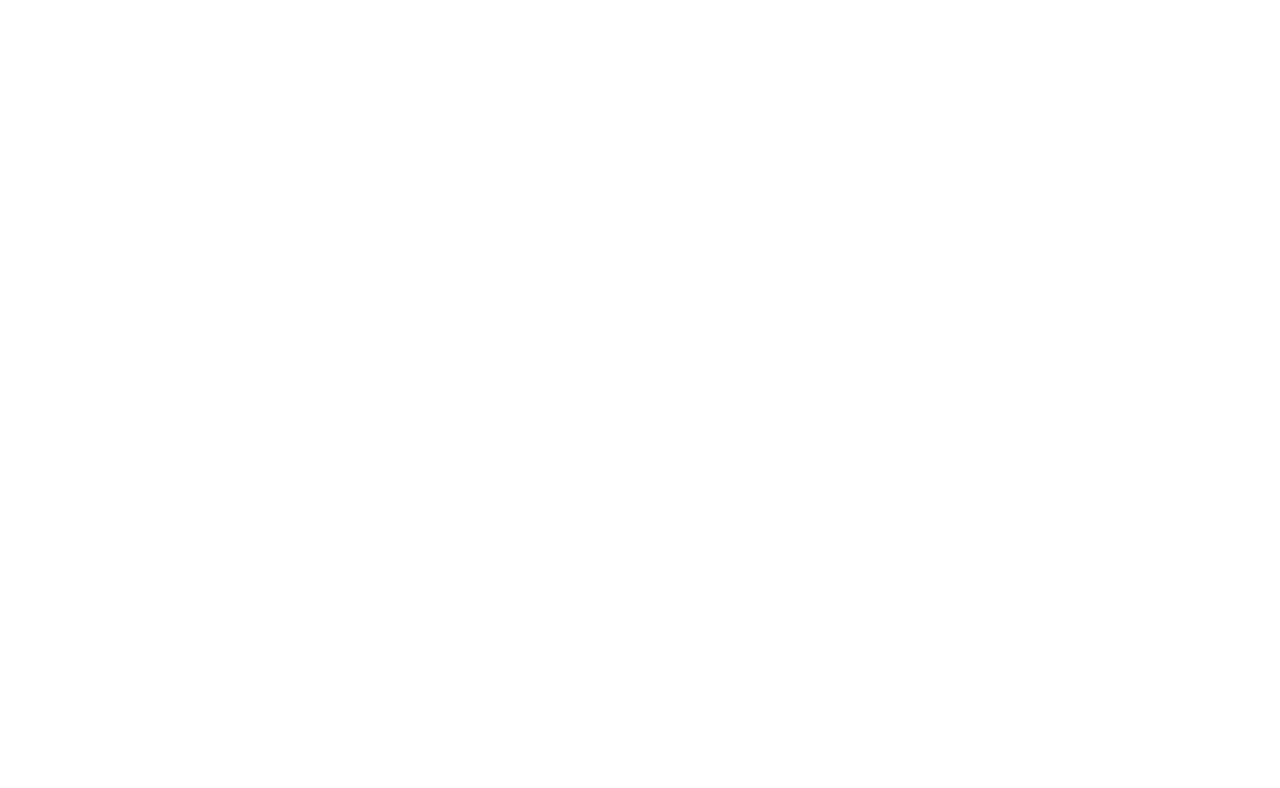
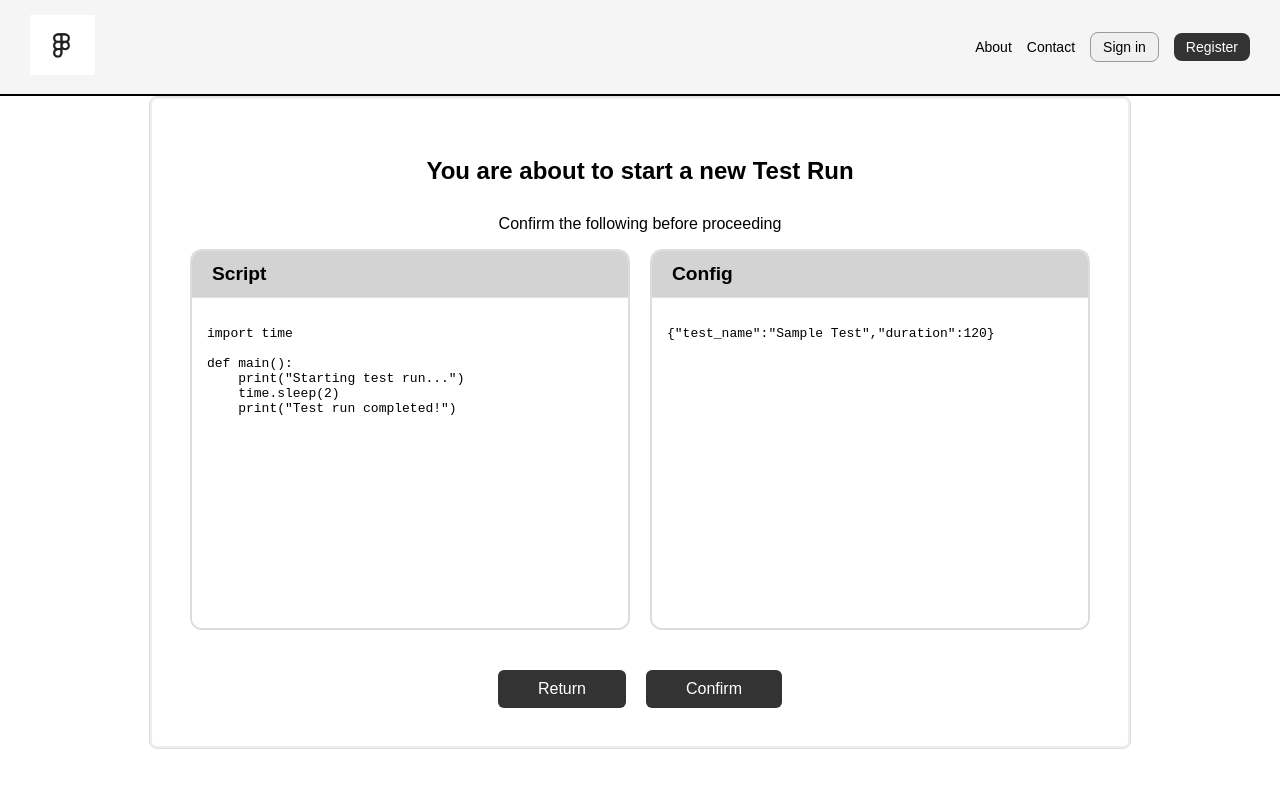
Before and after one commit to alyaver/DockVision, a React (Vite) app in the folder client/: page /confirmation in a window 1280 px wide. Before the commit this address had no page. Shown: the top 788 px of the page. Built offline with nearby package versions, Linux system fonts and the light colour scheme.

Commit message:
Implemented Confirmation Page *Boilerplate* for users starting test runs

```diff
--- a/client/src/App.jsx
+++ b/client/src/App.jsx
@@ -2,6 +2,8 @@
 import TitlePage from './pages/TitlePage';
 import About from './pages/About';
 import Contact from './pages/Contact'
+import Dashboard from './pages/Dashboard';
+import Confirmation from './pages/Confirmation';
 
 function App() {
   return (
@@ -10,6 +12,8 @@
         <Route path="/" element={<TitlePage />} />
         <Route path="/about" element={<About />} />
         <Route path="/contact" element={<Contact />} />
+        <Route path="/dashboard" element={<Dashboard />} />
+        <Route path="/confirmation" element={<Confirmation />} />
       </Routes>
     </Router>
   );
--- /dev/null
+++ b/client/src/confirmationPage.css
@@ -0,0 +1,97 @@
+/* Confirmation Page */
+
+.Confirmation-Page {
+  display: flex;
+  justify-content: center;
+  align-items: center;
+  min-height: 75vh;
+  font-family: sans-serif;
+}
+
+.Confirmation-Box {
+  background: white;
+  border: 1px solid #ddd;
+  padding: 40px;
+  border-radius: 8px;
+  max-width: 900px;
+  width: 100%;
+  text-align: center;
+  box-shadow: inset 0 0 0 2px #eee;
+
+}
+
+.Display-Card {
+  flex: 1;
+  border: 2px solid #ddd;
+  border-radius: 12px;
+  text-align: left;
+  overflow: hidden;
+}
+
+.Card-Title {
+  background-color: lightgray;
+  padding: 12px 20px;
+  font-weight: bold;
+  font-size: 1.2rem;
+  border-bottom: 1px solid #e0e0e0;
+}
+
+.Card-Content {
+  display: flex;
+  gap: 20px;
+  margin-bottom: 40px;
+  width: 100%;
+}
+
+.Card-Container {
+  height: 300px;
+  padding: 15px;
+  overflow-y: auto;
+  overflow-x: auto;
+  background-color: #fff;
+}
+
+.Title {
+  margin-bottom: 30px;
+  font-weight: 600;
+}
+
+.Button-Group {
+  display: flex;
+  justify-content: center;
+  gap: 20px;
+}
+
+.Button {
+  padding: 10px 40px;
+  border-radius: 6px;
+  border: none;
+  cursor: pointer;
+  font-size: 1rem;
+  font-weight: 500;
+  color: white;
+  background-color: #333;
+  transition: opacity 0.15s, transform 0.1s;
+}
+
+.Button:hover {
+  opacity: 0.88;
+  transform: translateY(-1px);
+}
+
+.Button:active {
+  transform: translateY(0);
+}
+
+.Button-primary {
+  background-color: #1a1a1a;
+  color: #ffffff;
+  border-color: #1a1a1a;
+  justify-content: center;
+  font-weight: 600;
+  margin-top: 4px;
+}
+
+.Button-primary:hover {
+  opacity: 0.85;
+}
--- /dev/null
+++ b/client/src/pages/Confirmation.jsx
@@ -0,0 +1,57 @@
+import Navigation from '../components/Navigation';
+import { Link } from 'react-router-dom';
+import '../Main.css';
+import '../confirmationPage.css';
+
+// sample python script and JSON config for testing
+const samplePythonScript = `import time
+
+def main():
+    print("Starting test run...")
+    time.sleep(2)
+    print("Test run completed!")`
+;
+
+const sampleJsonConfig = JSON.stringify({
+    "test_name": "Sample Test",
+    "duration": 120
+});
+
+// Display both the Python script and the JSON configuration
+const DisplayCard = ({title, content}) => (
+    <div className="Display-Card">
+        <div className="Card-Title">{title}</div>
+        <div className="Card-Container">
+            <pre><code>{content}</code></pre>
+        </div>
+    </div>
+);
+
+
+const Confirmation = ({pythonScript = samplePythonScript, jsonConfig = sampleJsonConfig, onConfirm, onReturn = "/Dashboard"}) => {
+    return(
+     <>
+        <Navigation />
+        <div className="Confirmation-Page">
+            <div className="Confirmation-Box">
+                <h2 className = "Title">You are about to start a new Test Run</h2>
+                <p>Confirm the following before proceeding</p>
+
+                <div className="Card-Content">
+                    <DisplayCard title="Script" content={pythonScript} />
+                    <DisplayCard title="Config" content={jsonConfig} />
+                </div>
+
+                <div className="Button-Group">
+                    <Link to = "/Dashboard">
+                        <button className="Button Return">Return</button>
+                    </Link>
+                    <button className="Button Confirm" onClick={onConfirm}>Confirm</button> {/* Awaiting for page to be completed to implement functionality */}
+                </div>
+            </div>
+        </div>
+    </>
+    );
+};
+
+export default Confirmation;
```
